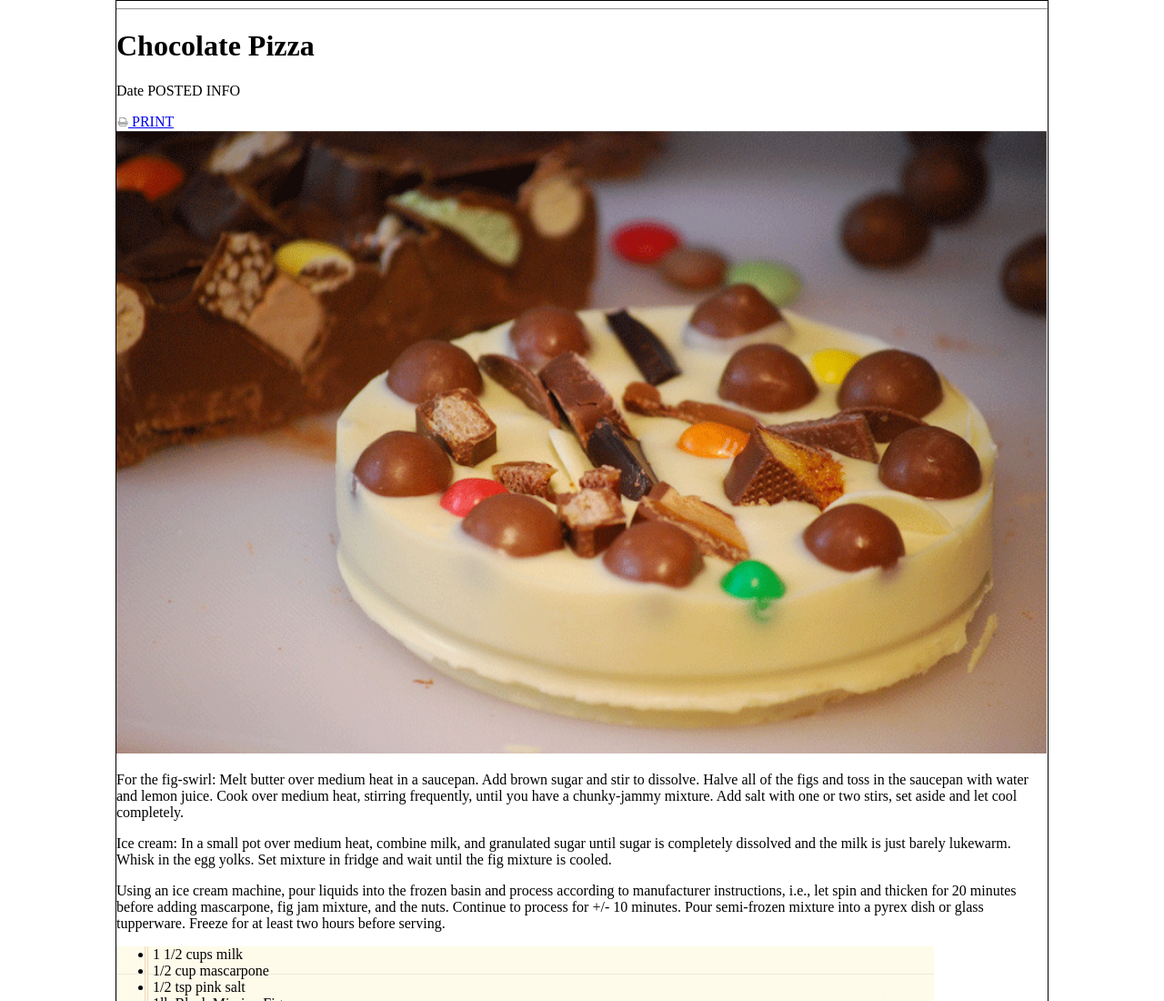
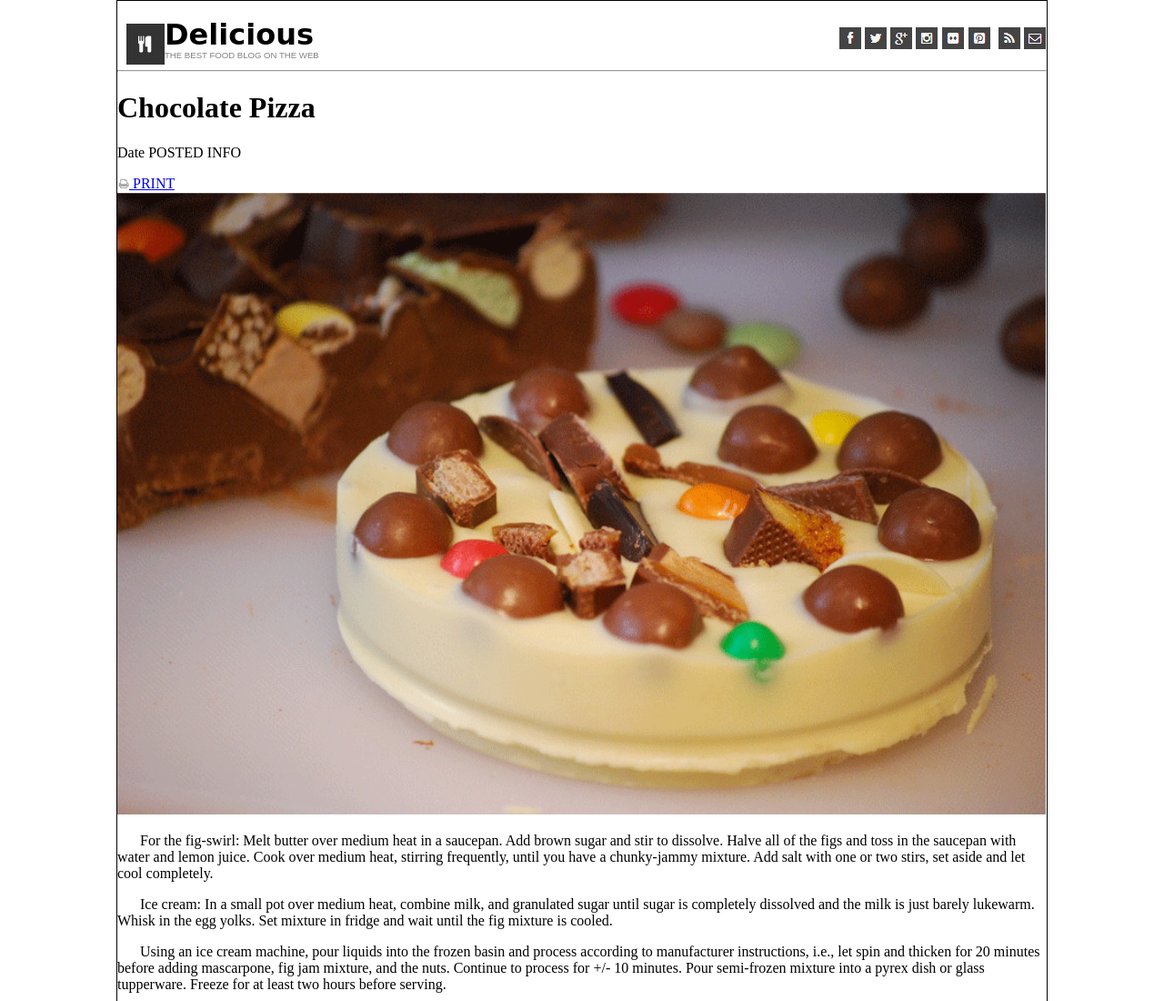
Before and after one commit to RJB888/chocolate-pizza, a plain HTML site: page index.html in a window 1280 px wide. Shown: the top 1100 px of the page at 91% size. Drawn offline with Linux system fonts and the light colour scheme.

Commit message:
styled top of page

```diff
--- a/index.html
+++ b/index.html
@@ -6,34 +6,45 @@
     <link rel="stylesheet" href="style.css">
   </head>
   <body>
-    <div class="">
-      <!-- Delicious logo and words -->
+    <div class="logobox">
+      <img id="topIcon" src="img/logo.png" alt="">
+      <h2>Delicious</h2>
+      <br>
+      <p id="smalltext">THE BEST FOOD BLOG ON THE WEB</p>
     </div>
     <nav>
       <!-- social media logos -->
+      <a href="#"><img src="img/fb-icon.png" alt=""></a>
+      <a href="#"><img src="img/twit-icon.png" alt=""></a>
+      <a href="#"><img src="img/gp-icon.png" alt=""></a>
+      <a href="#"><img src="img/insta-icon.png" alt=""></a>
+      <a href="#"><img src="img/flic-icon.png" alt=""></a>
+      <a href="#"><img src="img/pint-icon.png" alt=""></a>
+      <a href="#"><img id="spacer" src="img/rss-icon.png" alt=""></a>
+      <a href="#"><img src="img/mail-icon.png" alt=""></a>
     </nav>
-    <hr>
+    <hr class="clearfix">
     <h1>Chocolate Pizza</h1>
     <p>Date POSTED INFO</p>
     <a href="#"><img src="img/print-icon.png" alt=""> PRINT</a>
     <img id="mainImage" src="img/choco-pizza.png" alt="Chocolate Pizza" title="Chocolate Pizza">
-    <div class="">
+    <div class="recipetext">
       <!--recipe paragraphs  -->
-      <p>For the fig-swirl: Melt butter over medium heat in a saucepan. Add brown sugar and stir to dissolve. Halve all of the figs and toss in the saucepan with water and lemon juice. Cook over medium heat, stirring frequently, until you have a chunky-jammy mixture. Add salt with one or two stirs, set aside and let cool completely.</p>
+      <p>  For the fig-swirl: Melt butter over medium heat in a saucepan. Add brown sugar and stir to dissolve. Halve all of the figs and toss in the saucepan with water and lemon juice. Cook over medium heat, stirring frequently, until you have a chunky-jammy mixture. Add salt with one or two stirs, set aside and let cool completely.</p>
 
-      <p>Ice cream: In a small pot over medium heat, combine milk, and granulated sugar until sugar is completely dissolved and the milk is just barely lukewarm. Whisk in the egg yolks. Set mixture in fridge and wait until the fig mixture is cooled.</p>
+      <p>  Ice cream: In a small pot over medium heat, combine milk, and granulated sugar until sugar is completely dissolved and the milk is just barely lukewarm. Whisk in the egg yolks. Set mixture in fridge and wait until the fig mixture is cooled.</p>
 
-      <p>Using an ice cream machine, pour liquids into the frozen basin and process according to manufacturer instructions, i.e., let spin and thicken for 20 minutes before adding mascarpone, fig jam mixture, and the nuts. Continue to process for +/- 10 minutes. Pour semi-frozen mixture into a pyrex dish or glass tupperware. Freeze for at least two hours before serving.</p>
+      <p>  Using an ice cream machine, pour liquids into the frozen basin and process according to manufacturer instructions, i.e., let spin and thicken for 20 minutes before adding mascarpone, fig jam mixture, and the nuts. Continue to process for +/- 10 minutes. Pour semi-frozen mixture into a pyrex dish or glass tupperware. Freeze for at least two hours before serving.</p>
     </div>
     <div class="recipe">
-      <ul>
+      <ul class="column">
         <li>1 1/2 cups milk</li>
         <li>1/2 cup mascarpone</li>
         <li>1/2 tsp pink salt</li>
         <li>1lb Black Mission Figs</li>
         <li>1/2 cup brown sugar</li>
       </ul>
-      <ul>
+      <ul class="column">
         <li>1 1/2 cups heavy cream</li>
         <li>1/3 granulated sugar</li>
         <li>2 egg yolks</li>
@@ -42,6 +53,7 @@
         <li>1 cup honey roasted pecans, roughly chopped</li>
       </ul>
     </div>
+    <div class="clearfix"></div>
     <hr>
     <div class="author">
       <img src="img/van-pic.png" alt="Vanessa Stevenson" title="Vanessa Stevenson">
--- a/style.css
+++ b/style.css
@@ -1,3 +1,20 @@
+
+ * {
+box-sizing: border-box;
+
+ }
+
+
+h2 {
+  width: 40%;
+
+  font-size: 2em;
+  font-family: cursive;
+
+  margin-bottom: 0;
+  margin-right: 0;
+  display: inline;
+}
 
 
 body {
@@ -13,11 +30,41 @@ div {
   padding: 0;
 }
 
+nav {
+  position: fixed;
+  top: 30px;
+  right: 130px;
+  margin-bottom: 35px;
+}
+
+.logobox {
+  margin-top: 30px;
+  margin-left: 10px;
+  line-height: 96%;
+}
+
+
+.recipetext p {
+  text-indent: 25px;
+}
+
+.clearfix {
+
+    clear: both;
+}
+
 .recipe {
   background-image: url(img/list-bg.png);
   background-repeat: no-repeat;
+  height: 250px;
 
 
+}
+
+.column {
+  width: 30%;
+  margin-right: : 5%;
+  float: left;
 }
 
 
@@ -30,6 +77,25 @@ div {
 
 }
 
+#topIcon {
+  float: left;
+  margin-top: -5px;
+}
+
+#smalltext {
+  font-family: sans-serif;
+  color: gray;
+  font-size: .6em;
+  width: 40%;
+  display: inline;
+
+}
+
+#spacer {
+
+    margin-left: 5px;
+}
+
 #bottomLogo {
 
 }
```
